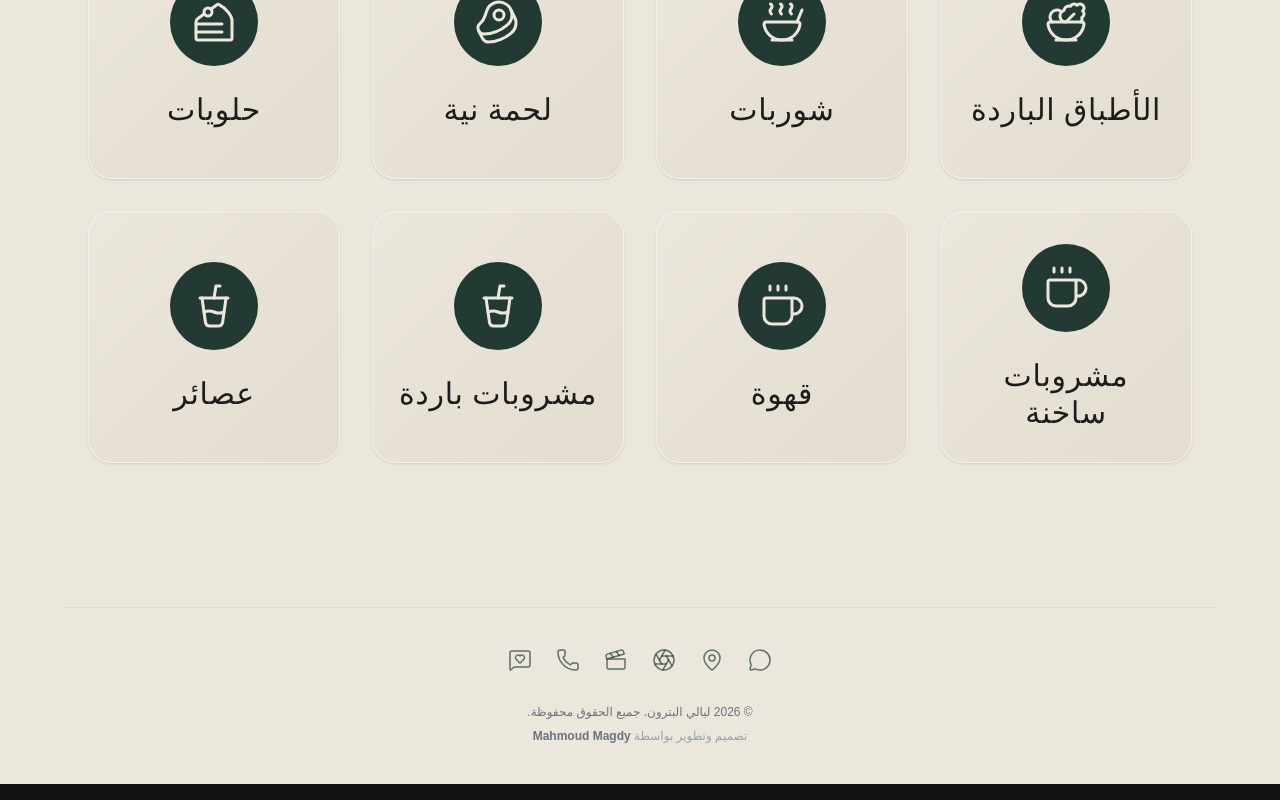
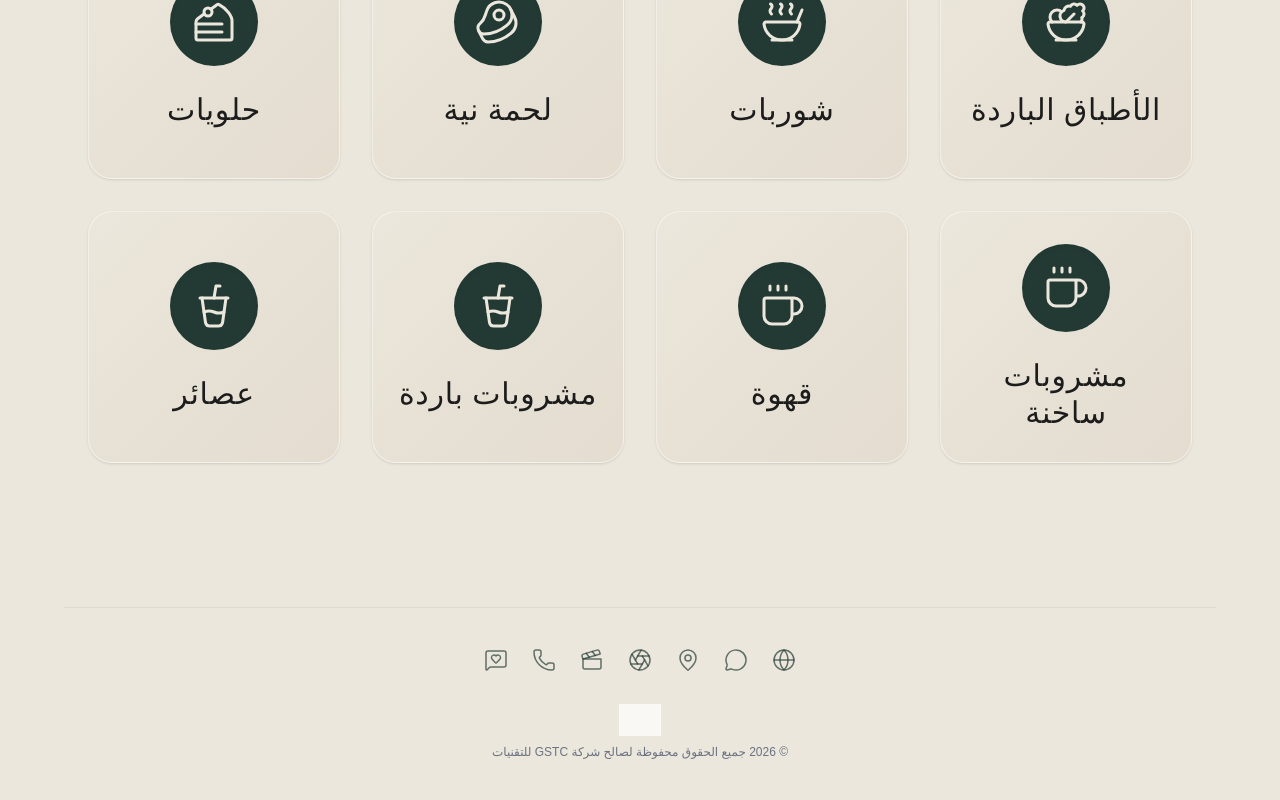
Before and after one commit to mahmoudmagdy200000-code/layali4, a React (Vite) app: page / in a window 1280 px wide. Shown: the part 945-1745 px from the top of the page. Built offline with nearby package versions, Linux system fonts and the light colour scheme; grey boxes are pictures that could not be loaded.

Commit message:
refactor: update LinkTree to Official Website, redefine routes, and apply GSTC branding

```diff
--- a/src/app/App.jsx
+++ b/src/app/App.jsx
@@ -1,23 +1,15 @@
-import React, { useState } from 'react';
+import React from 'react';
 import { Routes, Route } from 'react-router-dom';
 import { AppProviders } from './providers/AppProviders';
 import { MainLayout } from './layouts/MainLayout';
 import { MinimalLayout } from './layouts/MinimalLayout';
 import { useLanguage } from '@/features/i18n';
 import { LinkTreeSection } from '@/features/link-tree';
-import { AboutModal } from '@/features/menu/components/AboutModal';
 import { HomeCategoryGrid } from '@/features/home/components/HomeCategoryGrid';
 import { CategoryPage } from '@/features/menu/components/CategoryPage';
 
 function App() {
-  const [isAboutOpen, setIsAboutOpen] = useState(false);
   const { t } = useLanguage();
-
-  const handleLinkAction = (action) => {
-    if (action === 'story') {
-      setIsAboutOpen(true);
-    }
-  };
 
   return (
     <>
@@ -31,23 +23,18 @@ function App() {
         {/* Marketing Link Tree */}
         <Route element={<MinimalLayout />}>
           <Route
-            path="/links"
+            path="/linktree"
             element={
               <div className="pt-12 px-6 pb-20">
                 <h2 className="font-display text-2xl text-gray-900 text-center mb-8">
                   {t('links.section_title')}
                 </h2>
-                <LinkTreeSection onAction={handleLinkAction} />
+                <LinkTreeSection />
               </div>
             }
           />
         </Route>
       </Routes>
-
-      <AboutModal
-        isOpen={isAboutOpen}
-        onClose={() => setIsAboutOpen(false)}
-      />
     </>
   );
 }
--- a/src/features/i18n/translations/ar.json
+++ b/src/features/i18n/translations/ar.json
@@ -10,7 +10,7 @@
     "tiktok": "تيك توك",
     "call": "للاستعلام",
     "feedback": "الشكاوي والملاحظات",
-    "story": "قصتنا"
+    "website": "الموقع الإلكتروني"
   },
   "menu": {
     "title": "قائمة الطعام",
--- a/src/features/i18n/translations/en.json
+++ b/src/features/i18n/translations/en.json
@@ -10,7 +10,7 @@
     "tiktok": "TikTok",
     "call": "Call for Inquiries",
     "feedback": "Complaints & Feedback",
-    "story": "Our Story"
+    "website": "Official Website"
   },
   "menu": {
     "title": "Menu",
--- a/src/features/link-tree/components/LinkButton.jsx
+++ b/src/features/link-tree/components/LinkButton.jsx
@@ -1,15 +1,20 @@
 import React from 'react';
+import { useNavigate } from 'react-router-dom';
 import { motion } from 'framer-motion';
 import { useLanguage } from '@/features/i18n';
 import { ChevronRight } from 'lucide-react';
 
 export function LinkButton({ href, icon: Icon, label, colorClass, index, onClick }) {
   const { isRTL } = useLanguage();
+  const navigate = useNavigate();
 
   const handleClick = (e) => {
     if (href.startsWith('#')) {
       e.preventDefault();
       onClick?.(href.substring(1));
+    } else if (href.startsWith('/')) {
+      e.preventDefault();
+      navigate(href);
     }
   };
 
@@ -17,8 +22,8 @@ export function LinkButton({ href, icon: Icon, label, colorClass, index, onClick
     <motion.a
       href={href}
       onClick={handleClick}
-      target={href.startsWith('#') ? undefined : "_blank"}
-      rel={href.startsWith('#') ? undefined : "noopener noreferrer"}
+      target={(href.startsWith('#') || href.startsWith('/')) ? undefined : "_blank"}
+      rel={(href.startsWith('#') || href.startsWith('/')) ? undefined : "noopener noreferrer"}
       className={`flex items-center gap-4 p-5 rounded-2xl border border-black/10 shadow-md transition-all group ${colorClass}`}
       initial={{ opacity: 0, y: 20 }}
       animate={{ opacity: 1, y: 0 }}
--- a/src/features/link-tree/config/links.config.js
+++ b/src/features/link-tree/config/links.config.js
@@ -1,12 +1,12 @@
-import { Phone, MapPin, Aperture, MessageCircle, MessageSquareHeart, Clapperboard, PenLine as Quill } from 'lucide-react';
+import { Phone, MapPin, Aperture, MessageCircle, MessageSquareHeart, Clapperboard, Globe } from 'lucide-react';
 
 export const LINK_CONFIG = [
   {
-    id: 'story',
-    href: '#story',
-    icon: Quill,
-    labelKey: 'links.story',
-    colorClass: 'bg-[#233a34] hover:bg-[#1a2c27] text-[#ECE7DC]',
+    id: 'website',
+    href: '/',
+    icon: Globe,
+    labelKey: 'links.website',
+    colorClass: 'bg-[#ECE7DC] text-[#1C1C1C]',
     priority: 10,
   },
   {
--- a/src/shared/components/Footer.jsx
+++ b/src/shared/components/Footer.jsx
@@ -31,21 +31,30 @@ export function Footer() {
       </div>
 
       {/* Copyright & Signature */}
-      <div className="flex flex-col gap-2">
-        <p className="text-xs text-gray-500 font-medium">
-          {isRTL ? "© 2026 ليالي البترون. جميع الحقوق محفوظة." : "© 2026 Layali Al Batroun. All rights reserved."}
-        </p>
-        <p className="text-xs text-gray-400">
-          {isRTL ? "تصميم وتطوير بواسطة " : "Designed & Developed by "}
-          <a
-            href="https://mahmoudmagdy-ha7aq4tj2-mahmoud-magdys-projects-e312481e.vercel.app/"
-            target="_blank"
-            rel="noopener noreferrer"
-            className="font-bold text-gray-500 hover:text-[#233a34] transition-colors"
-          >
-            Mahmoud Magdy
-          </a>
-        </p>
+      <div className="flex flex-col items-center gap-3">
+        <a
+          href="https://alhrof.com/linktree"
+          target="_blank"
+          rel="noopener noreferrer"
+          className="flex flex-col items-center gap-2 group"
+        >
+          {/* GSTC Logo Placeholder (replace src when logo is available) */}
+          <div className="h-8 flex items-center justify-center opacity-70 group-hover:opacity-100 transition-opacity">
+            <img
+              src="/GSTC_logo_white_transparent.png"
+              alt="GSTC Logo"
+              className="h-full object-contain filter invert brightness-0"
+              onError={(e) => {
+                e.target.onerror = null;
+                // Fallback elegant text if image isn't loaded yet
+                e.target.outerHTML = '<span class="font-display font-bold text-[#233a34] tracking-widest text-sm">GSTC</span>';
+              }}
+            />
+          </div>
+          <p className="text-xs text-gray-500 font-medium group-hover:text-[#233a34] transition-colors">
+            © 2026 جميع الحقوق محفوظة لصالح شركة GSTC للتقنيات
+          </p>
+        </a>
       </div>
 
     </footer>
```
